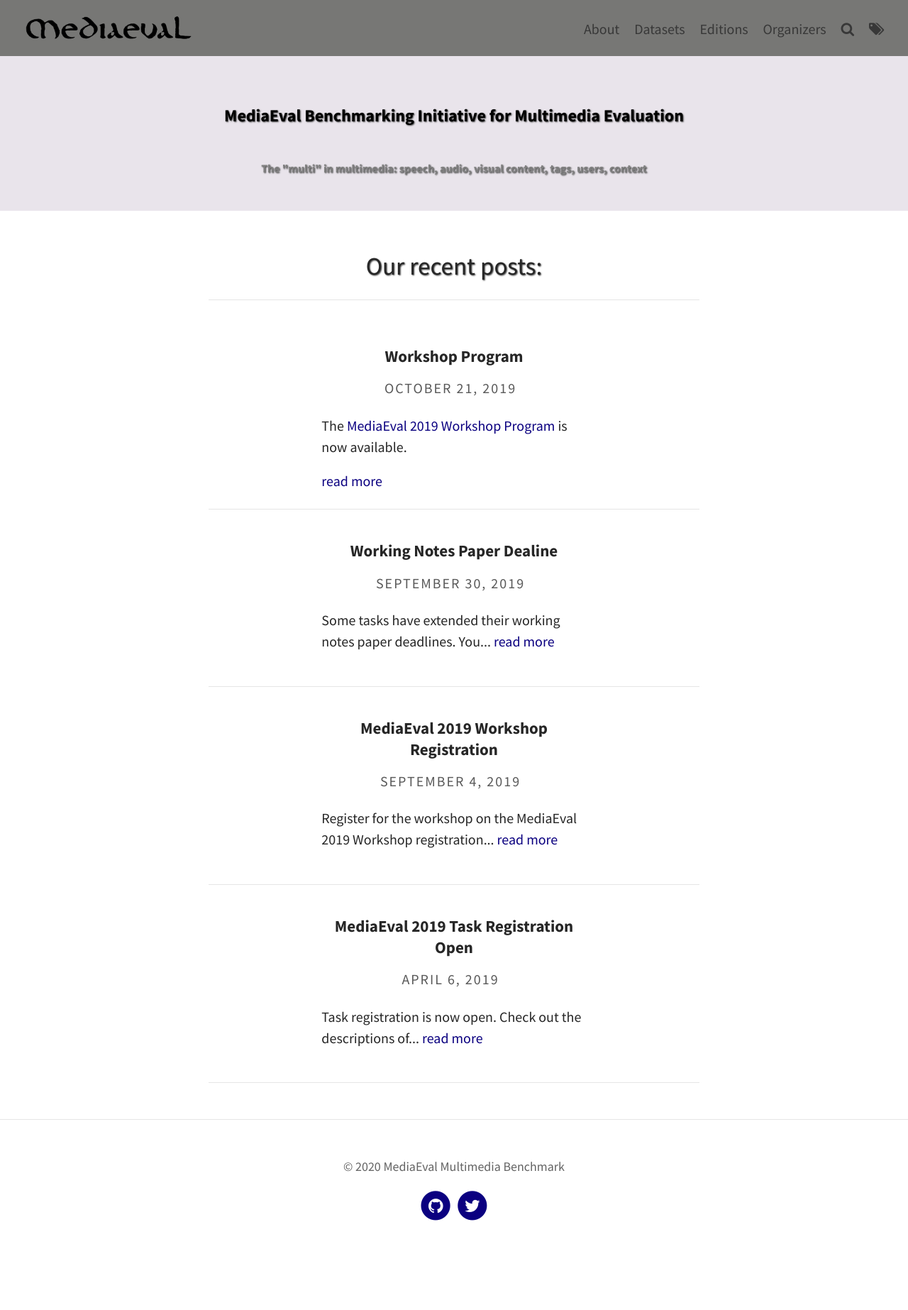
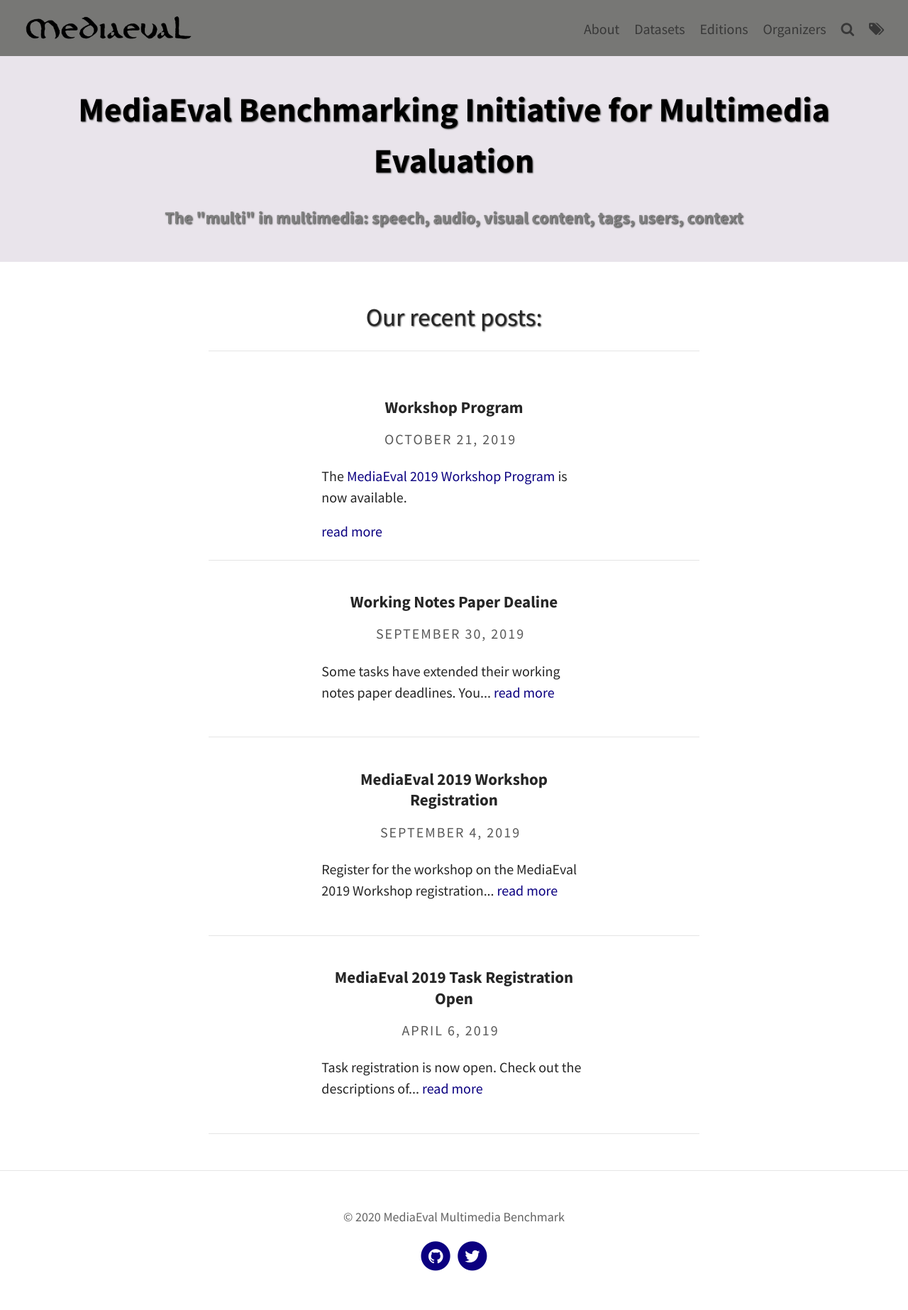
Before and after one commit to multimediaeval/multimediaeval.github.io, a Jekyll site: the page built from index.html, in a window 1280 px wide. Shown: the whole page at 71% size. Built offline with Jekyll 4.4.1, drawn with Linux system fonts in a browser that asks for light colours; the list of posts is cut into pages by our own code; before the commit the page ends 1774 px from its top, so only the background shows below that.

Commit message:
increase home title font sizes

```diff
--- a/_config.yml
+++ b/_config.yml
@@ -19,7 +19,7 @@
   favicon: assets/favicon.ico
 
   # Header and footer text
-  header_text: "<font size=\"5\" color=\"black\">MediaEval Benchmarking Initiative for Multimedia Evaluation</font><br><font size=\"3\" color=\"grey\">The \"multi\" in multimedia: speech, audio, visual content, tags, users, context</font>"
+  header_text: "<font size=\"7\" color=\"black\">MediaEval Benchmarking Initiative for Multimedia Evaluation</font><br><font size=\"5\" color=\"grey\">The \"multi\" in multimedia: speech, audio, visual content, tags, users, context</font>"
   header_feature_image: assets/img/mediaeval.png
   footer_text: >
     © 2020 MediaEval Multimedia Benchmark
```
Also changed, not shown: _includes/head.html (line endings or trailing spaces).
